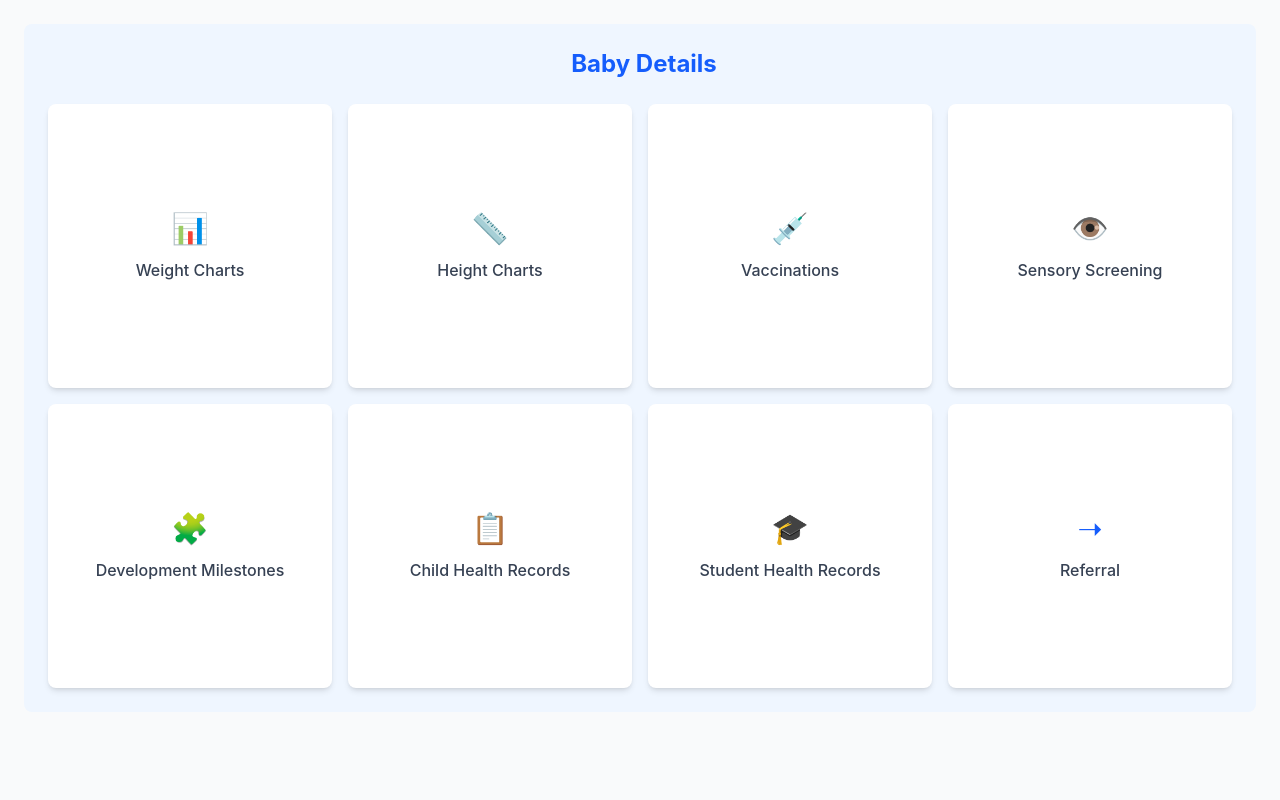
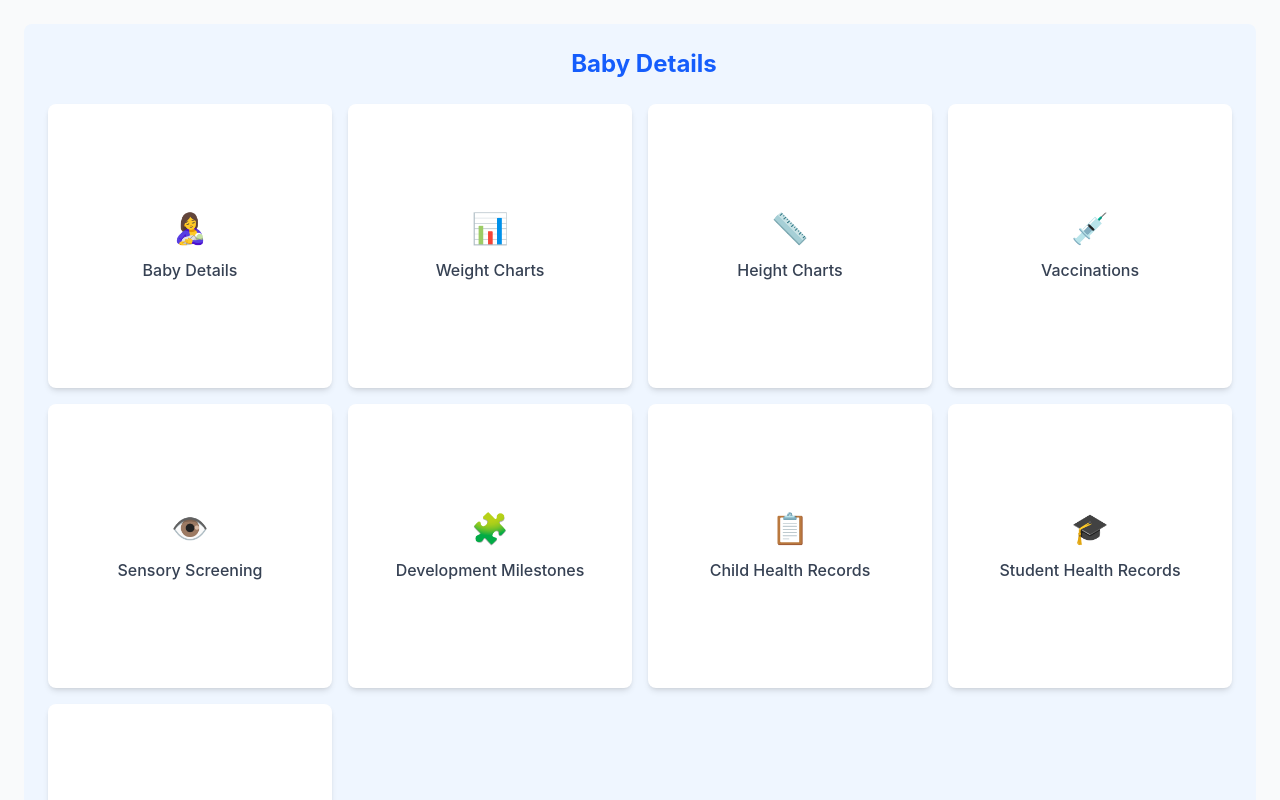
Before and after one commit to Methma-02/Health_Bridge, a React (Vite) app in the folder frontend/: page / in a window 1280 px wide. Shown: the top 800 px of the page. Built offline with nearby package versions, Linux system fonts and the light colour scheme.

Commit message:
updated dashbaord

```diff
--- a/frontend/src/App.jsx
+++ b/frontend/src/App.jsx
@@ -2,6 +2,7 @@ import React from 'react';
 import { BrowserRouter as Router, Routes, Route } from 'react-router-dom';
 import MDashboard from './mainDash';
 import Dashboard from './pages/dashboard';
+import BabyDetails from './pages/babyDetails';
 import WeightChart from './pages/WeightChart';
 import HeightChart from './pages/HeightChart';
 import Immunization from './pages/Immunization';
@@ -17,8 +18,8 @@ const App = () => {
       <Routes>
         {/* Dashboard */}
         <Route path="/" element={<MDashboard />} />
-
         {/* Each page wrapped inside the Dashboard layout */}
+        <Route path="/Babydetails" element={<Dashboard><BabyDetails /></Dashboard>} />
         <Route path="/Weightchart" element={<Dashboard><WeightChart /></Dashboard>} />
         <Route path="/heightchart" element={<Dashboard><HeightChart /></Dashboard>} />
         <Route path="/immunization" element={<Dashboard><Immunization /></Dashboard>} />
--- a/frontend/src/mainDash.jsx
+++ b/frontend/src/mainDash.jsx
@@ -38,6 +38,7 @@ const MDashboard = () => {
         {isRootRoute ? (
           // Show the cards grid only on the root route
           <div className="grid grid-cols-2 sm:grid-cols-3 lg:grid-cols-4 gap-2 md:gap-4">
+            <SquareCard icon="🤱" title="Baby Details" route="babyDetails" />
             <SquareCard icon="📊" title="Weight Charts" route="weightchart" />
             <SquareCard icon="📏" title="Height Charts" route="heightchart" />
             <SquareCard icon="💉" title="Vaccinations" route="immunization" />
```
